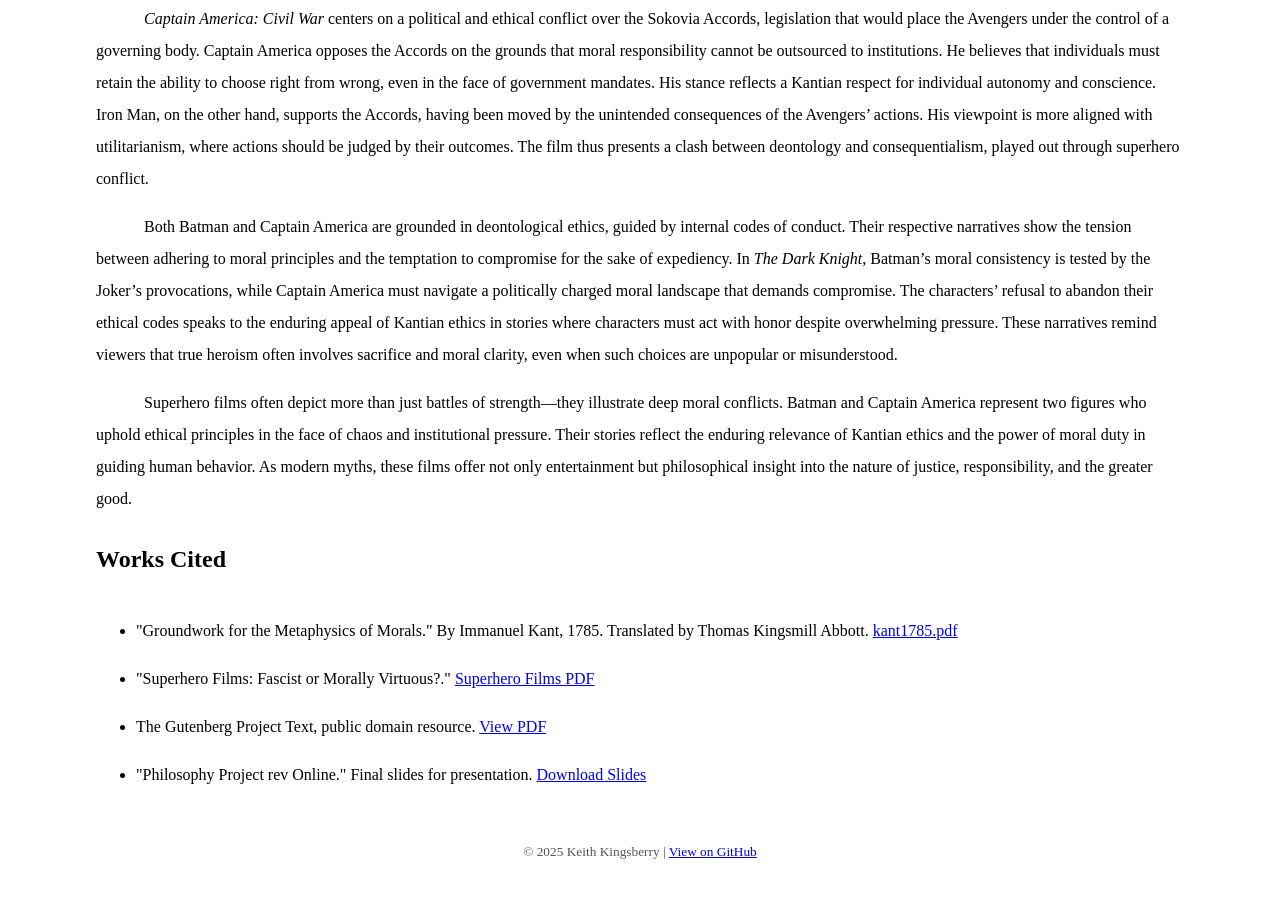
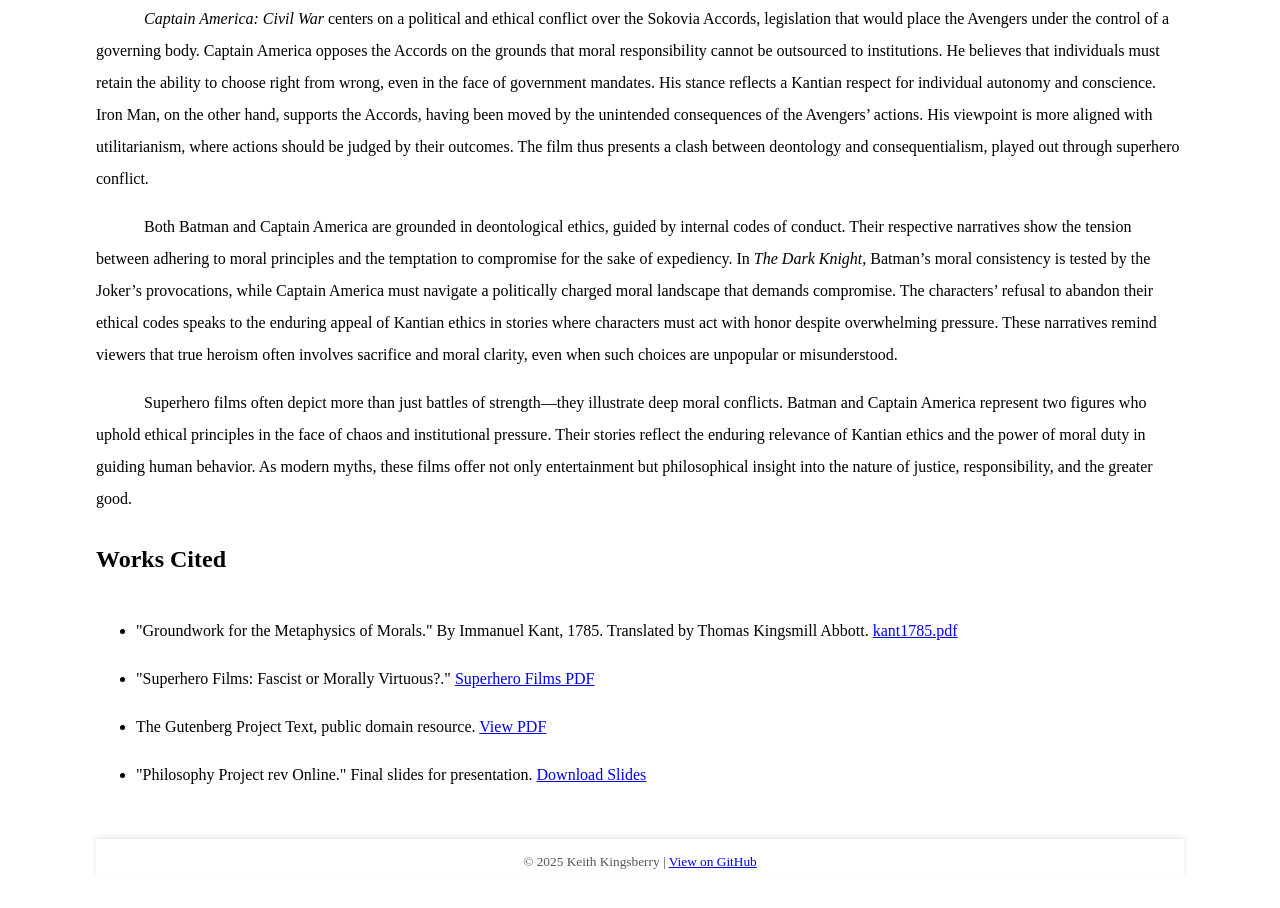
Before and after one commit to Kinsberry1/philosophy-final-project, a plain HTML site: page index.html in a window 1280 px wide. Shown: the part 973-1881 px from the top of the page. Drawn offline with Linux system fonts and the light colour scheme.

Commit message:
Update index.html

```diff
--- a/index.html
+++ b/index.html
@@ -4,8 +4,14 @@
   <meta charset="UTF-8">
   <title>Justice, Duty, and the Greater Good: Ethical Conflicts in The Dark Knight and Captain America: Civil War</title>
 
-  <!-- 🎯 ADDED for Step 4: Professional Styling -->
+  <!-- 🎯 ADDED for Step 4 and Final Polish -->
+  <link rel="icon" href="https://upload.wikimedia.org/wikipedia/commons/6/6e/Philosophy-icon.png" type="image/png">
+
   <style>
+    html {
+      scroll-behavior: smooth;
+    }
+
     body {
       font-family: "Times New Roman", Times, serif;
       font-size: 12pt;
@@ -46,9 +52,11 @@
       margin-top: 3rem;
       font-size: 10pt;
       color: #555;
+      box-shadow: 0 -2px 5px rgba(0, 0, 0, 0.1);
+      padding-top: 10px;
     }
   </style>
-  <!-- 🎯 END of Step 4 styling -->
+  <!-- 🎯 END of styling -->
 </head>
 <body>
   <p class="mla-header">Keith Kingsberry</p>
```
